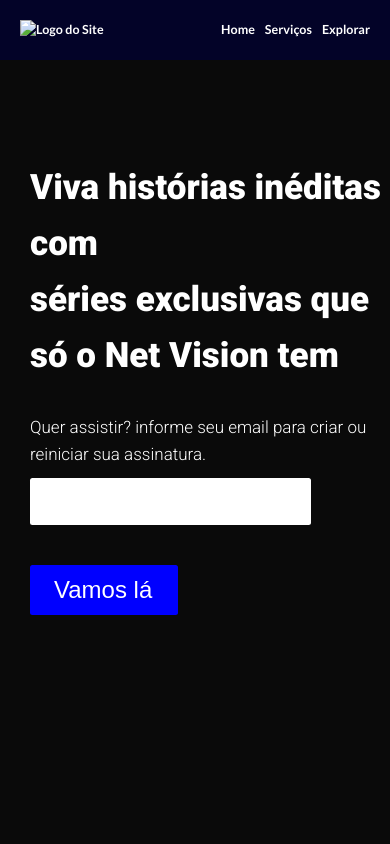
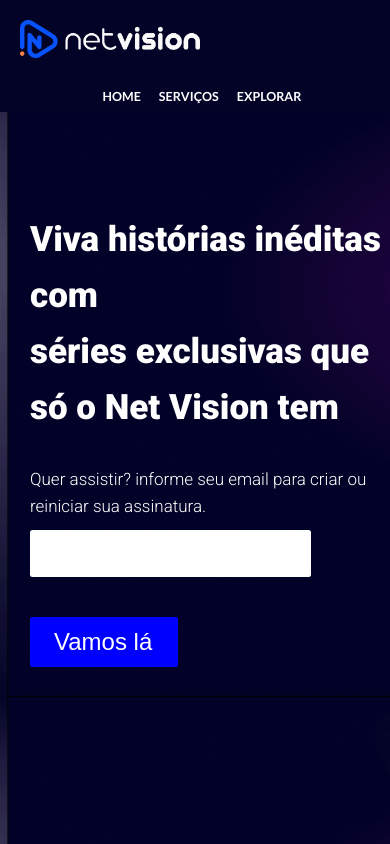
Before and after one commit to cthukey/Net-Vision, a plain HTML site: page index.html in a window 390 px wide. Drawn offline with Linux system fonts and the light colour scheme.

Commit message:
alteracao42

```diff
--- a/index.html
+++ b/index.html
@@ -14,15 +14,16 @@
 </head>
 <body>
     <header>
-        <img src="./complemento/logoTeste.svg" alt="Logo do Site">
+        <img src="./complemento/VARIACAO_.png" alt="Logo do Site" width="220px">
+
         <ul>
             <a href="./pages/home.html"><li>Home</li></a>
             <a href="./pages/servicos.html"><li>Serviços</li></a>
             <a href="./pages/explorar.html"><li>Explorar</li></a>
+        </ul>
 
-        </ul>
     </header>
-    <nav>
+    <nav id="page">
         <p>Viva histórias inéditas com
         <br>
         séries exclusivas que só o Net Vision tem</p>
--- a/styles/style.css
+++ b/styles/style.css
@@ -22,7 +22,12 @@ body{
     color: var(--cor-font);
 
 
-    background-color: rgb(10, 10, 10);
+    /* background-color: rgb(10, 10, 10); */
+    /* background-image: linear-gradient(103.24deg, rgba(0, 8, 29, 0.9) 23.83%, rgba(0, 8, 29, 0.3) 96.1%),url(../complemento/BR-pt-20230515-popsignuptwoweeks-perspective_alpha_website_large.jpg); */
+    background-image: url(../complemento/plans_background.png);
+    background-size: cover;
+    width: 100%;
+    height: 100%;
 
 }
 header{
@@ -104,6 +109,23 @@ nav button{
     background-color: blue; /*cor temporaria*/
 
 }
+@media (max-width:468px){
+    header{
+        display:grid;
+        justify-content: normal;
+    }
+    header img {
+        justify-self: left;
+    }
+     header ul{
+        margin: 5px 1px 1px 15px
+    }
+    header a{
+        margin: 4px;
+        text-transform: uppercase;
+    }
+
+}
 @media (max-width:768px){
     nav form{
         /* background-color: antiquewhite; */
```
Also changed, not shown: complemento/BR-pt-20230515-popsignuptwoweeks-perspective_alpha_website_large.jpg (added), complemento/PRIMARIA_.png (added), complemento/PRIMARIA_2.png (added), complemento/PRIMARIA_3.png (added), complemento/PRIMARIA_4.png (added), complemento/SIMBOLO_.png (added), complemento/SIMBOLO_2.png (added), complemento/VARIACAO_.png (added), complemento/VARIACAO_2.png (added), complemento/VARIACAO_4.png (added), complemento/VARIACAO_VARIACAO_3.png (added), complemento/plans_background.png (added).
